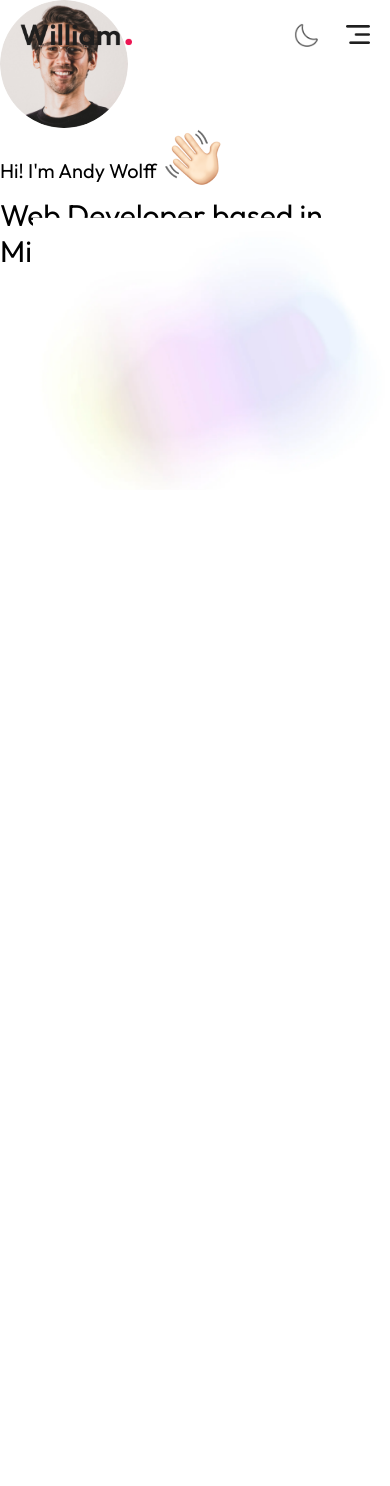
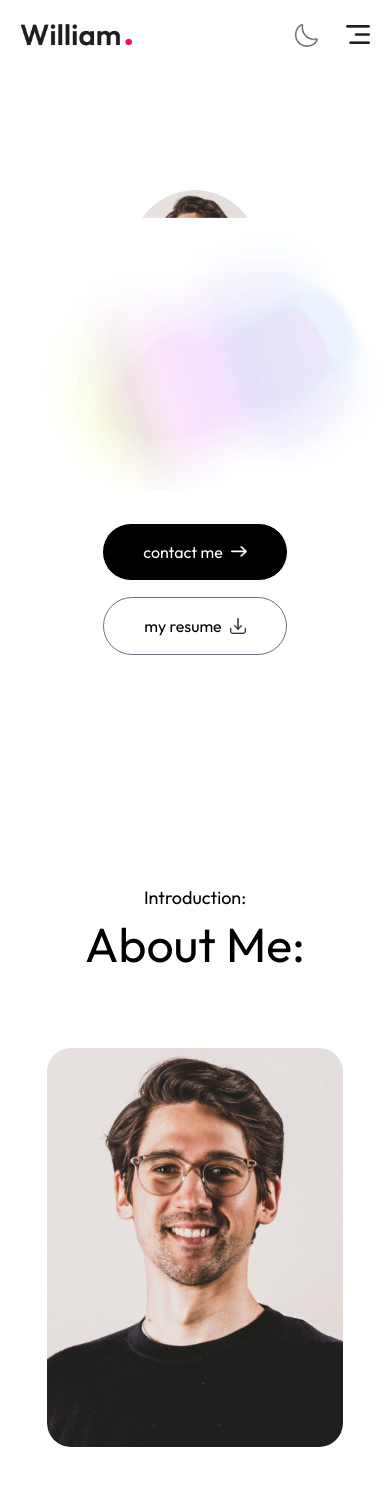
Before and after one commit to airwolff/site, a Next.js app: page / in a window 390 px wide. Shown: the top 1486 px of the page. Before the commit the page ends 844 px from the top, so only its background shows below. Built offline with nearby package versions, Linux system fonts and the light colour scheme; a web font is replaced by a local one.

Commit message:
feat(About): Implement About section component - Create About component to display background and skills. - Apply Tailwind CSS for styling, layout, and responsive design. - Integrate the new About section into the main page layout (e.g., `page.tsx`).

```diff
--- /dev/null
+++ b/src/app/components/About.tsx
@@ -0,0 +1,26 @@
+import { assets } from '@/assets/assets'
+import Image from 'next/image'
+import React from 'react'
+
+const About = () => {
+  return (
+    <div id="about" className='w-full px-[12%] py-10 scroll-mt-20'>
+      <h4 className='text-center mb-2 text-lg font-Ovo'>
+        Introduction:
+      </h4>
+      <h2 className='text-center text-5xl font-Ovo'>
+        About Me:
+      </h2>
+      <div className='flex w-full flex-col lg:flex-row items-center gap-20 my-20'>
+        <div>
+          <Image src={assets.user_image} alt="user" className='w-full rounded-3xl'/>
+        </div>
+        <div className='flex-1'>
+
+        </div>
+      </div>
+    </div>
+  )
+}
+
+export default About
--- a/src/app/components/Header.tsx
+++ b/src/app/components/Header.tsx
@@ -4,7 +4,7 @@
 
 const Header = () => {
   return (
-    <div>
+    <div className='w-11/12 max-w-3xl text-center mx-auto h-screen flex flex-col items-center justify-center gap-4'>
       <div>
         <Image src={assets.profile_img} alt="profile image" className='rounded-full w-32'/>
       </div>
--- a/src/app/layout.tsx
+++ b/src/app/layout.tsx
@@ -62,8 +62,8 @@
   children: React.ReactNode;
 }>) {
   return (
-    <html lang="en">
-    <body className={`${outfitFont.variable} ${ovoFont.variable} antialiased`}>
+    <html lang="en" className="scroll-smooth">
+    <body className={`${outfitFont.variable} ${ovoFont.variable} antialiased leading-8 overflow-x-hidden`}>
       {children}
     </body>
   </html>
--- a/src/app/page.tsx
+++ b/src/app/page.tsx
@@ -1,4 +1,5 @@
 'use client'
+import About from './components/About';
 import Header from './components/Header';
 import Navbar from './components/Navbar'
 
@@ -7,6 +8,7 @@
     <>
       <Navbar />
       <Header />
+      <About />
     </>
   );
 }
```
